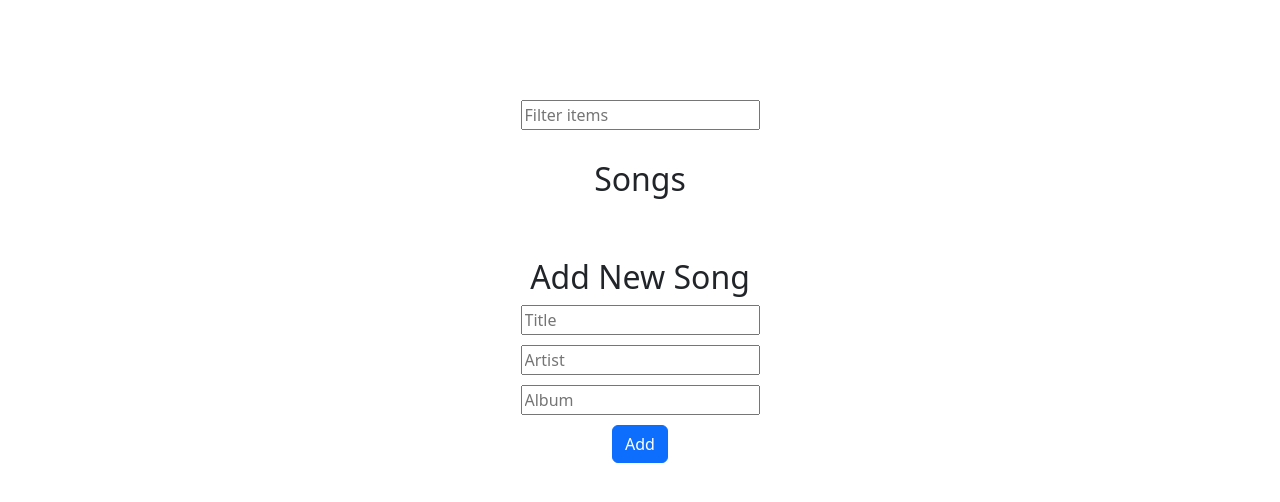
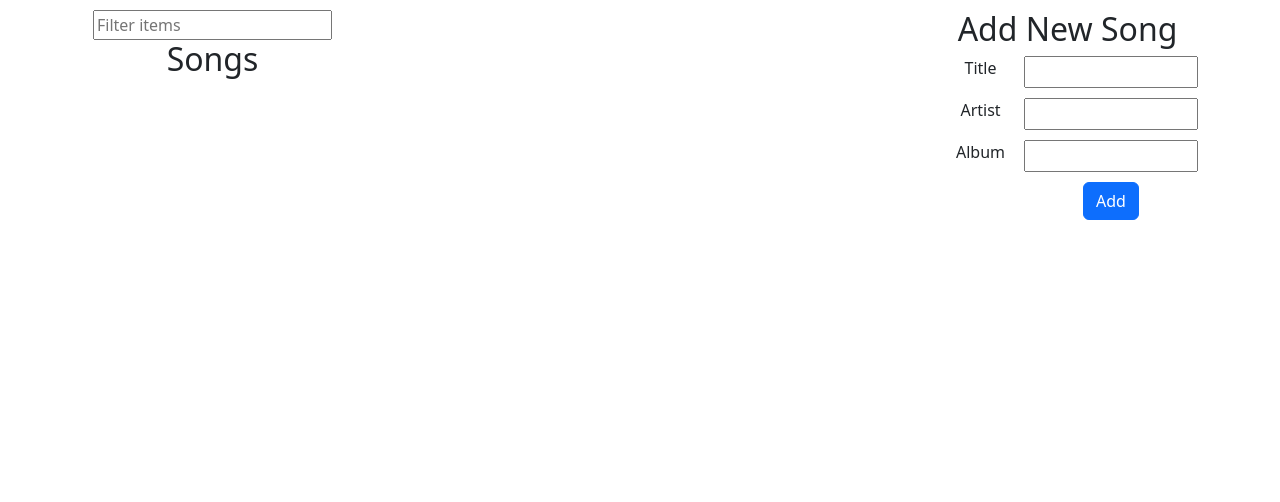
Before and after one commit to mickelson-classroom/list-detail-site-andrewbengordon, a React (Create React App) app: page / in a window 1280 px wide. Shown: the top 502 px of the page. Built offline with nearby package versions, Linux system fonts and the light colour scheme.

Commit message:
added rows cols and form control

```diff
--- a/src/App.css
+++ b/src/App.css
@@ -1,21 +1,11 @@
 .parent {
-  text-align: center;
-  margin: 100px;
-}
-
-.list {
-  margin: 30px;
-}
-
-.add {
-  margin: 30px;
+  margin-top: 10px;
 }
 
 .form {
   display: flex;
   flex-direction: column;
   gap: 10px;
-  align-items: center;
 }
 
 .selected {
--- a/src/Components/AddNewComponent.tsx
+++ b/src/Components/AddNewComponent.tsx
@@ -48,33 +48,47 @@ function AddNewItemComponent({ addSong: addItem }: AddNewItemComponentProps) {
   };
 
   return (
-    <div className="add">
+    <div>
       <h2>Add New Song</h2>
-      <form onSubmit={handleSubmit} className="form">
+      <form onSubmit={handleSubmit} className="form container">
+        <div className="row">
+          <label className="form-label col-lg-4">Title</label>
           <input
             type="text"
             name="title"
+            className="col-lg-8"
             value={songData.title}
-          placeholder="Title"
             onChange={handleChange}
           />
+        </div>
+        <div className="row">
+          <label className="form-label col-lg-4">Artist</label>
           <input
             type="text"
             name="artist"
+            className="col-lg-8"
             value={songData.artist}
-          placeholder="Artist"
             onChange={handleChange}
           />
+        </div>
+        <div className="row">
+          <label className="form-label col-lg-4">Album</label>
           <input
             type="text"
             name="album"
+            className="col-lg-8"
             value={songData.album}
-          placeholder="Album"
             onChange={handleChange}
           />
+        </div>
+        <div className="row">
+          <div className="col-4" />
+          <div className="col-lg-8">
             <Button variant="primary" type="submit">
               Add
             </Button>
+          </div>
+        </div>
       </form>
     </div>
   );
--- a/src/Components/DetailComponent.tsx
+++ b/src/Components/DetailComponent.tsx
@@ -7,10 +7,7 @@ interface DetailComponentProps {
   removeSong: (itemId: number) => void;
 }
 
-function DetailComponent({
-  selectedSong,
-  removeSong,
-}: DetailComponentProps) {
+function DetailComponent({ selectedSong, removeSong }: DetailComponentProps) {
   const handleDelete = () => {
     if (selectedSong) {
       removeSong(selectedSong.id);
@@ -18,19 +15,21 @@ function DetailComponent({
   };
 
   return (
-    <Card border="0">
+    <div>
       {selectedSong && (
         <div>
-          <Card.Title>Song Details</Card.Title>
-          <Card.Text>Title: {selectedSong.title}</Card.Text>
-          <Card.Text>Artist: {selectedSong.artist}</Card.Text>
-          <Card.Text>Album: {selectedSong.album}</Card.Text>
+          <h2>Song Details</h2>
+          <div className="row">
+            <p>Title: {selectedSong.title}</p>
+            <p>Artist: {selectedSong.artist}</p>
+            <p>Album: {selectedSong.album}</p>
+          </div>
           <Button variant="danger" onClick={handleDelete}>
             Delete
           </Button>
         </div>
       )}
-    </Card>
+    </div>
   );
 }
 
--- a/src/Components/ListComponent.tsx
+++ b/src/Components/ListComponent.tsx
@@ -13,7 +13,7 @@ function ListComponent({
   selectSong,
 }: ListComponentProps) {
   return (
-    <div className="list">
+    <div>
       <h2>Songs</h2>
       {songs.map((item) => (
         <h4
--- a/src/Components/ParentComponent.tsx
+++ b/src/Components/ParentComponent.tsx
@@ -37,15 +37,26 @@ function ParentComponent() {
   };
 
   return (
-    <div className="parent">
+    <div className="parent container text-center">
+      <div className="row">
+        <div className="col-md-3 col-sm-6">
           <FilterComponent filterSongs={filterSongs} />
           <ListComponent
             songs={filteredSongs.length > 0 ? filteredSongs : songs}
             selectedSong={selectedSong}
             selectSong={selectItem}
           />
-      <DetailComponent selectedSong={selectedSong} removeSong={removeSong} />
+        </div>
+        <div className="col-sm-6">
+          <DetailComponent
+            selectedSong={selectedSong}
+            removeSong={removeSong}
+          />
+        </div>
+        <div className="col-md-3">
           <AddNewItemComponent addSong={addSong} />
+        </div>
+      </div>
     </div>
   );
 }
```
Lines whose indentation alone changed are shown as unchanged.
